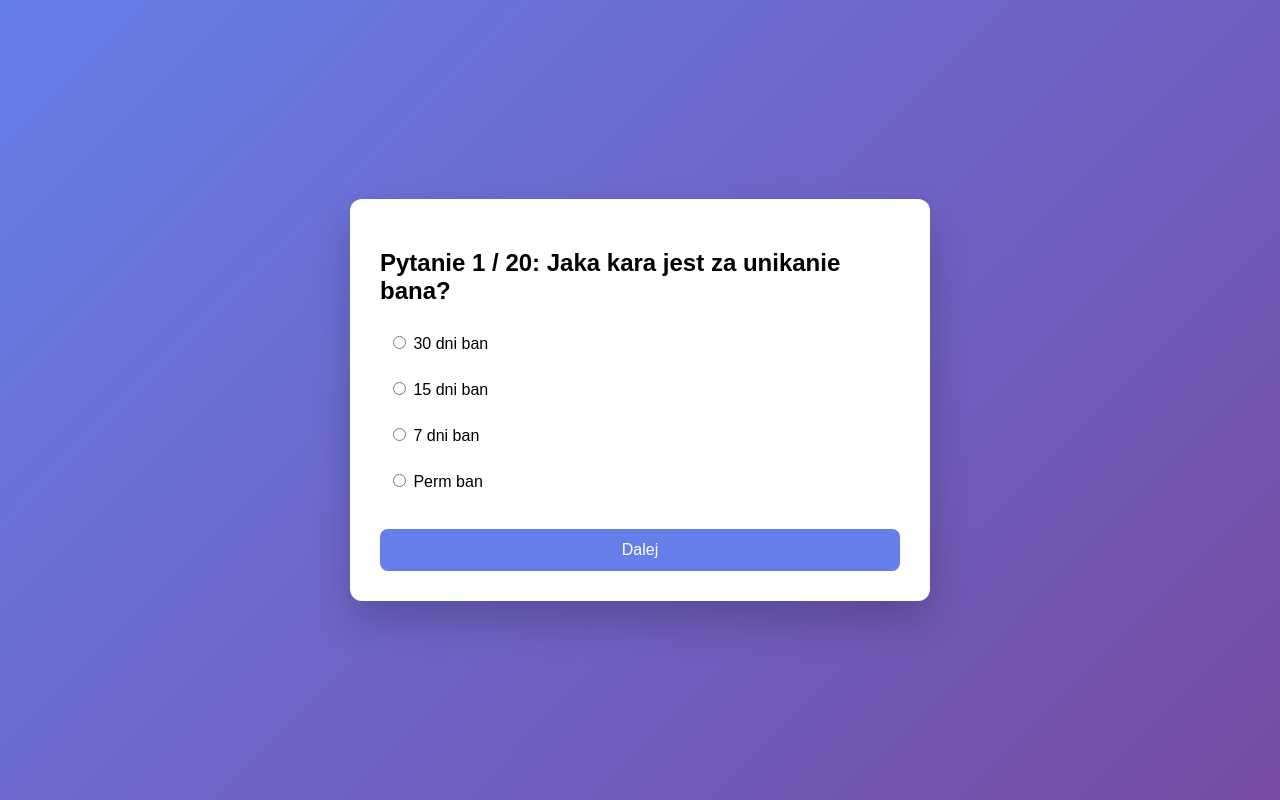
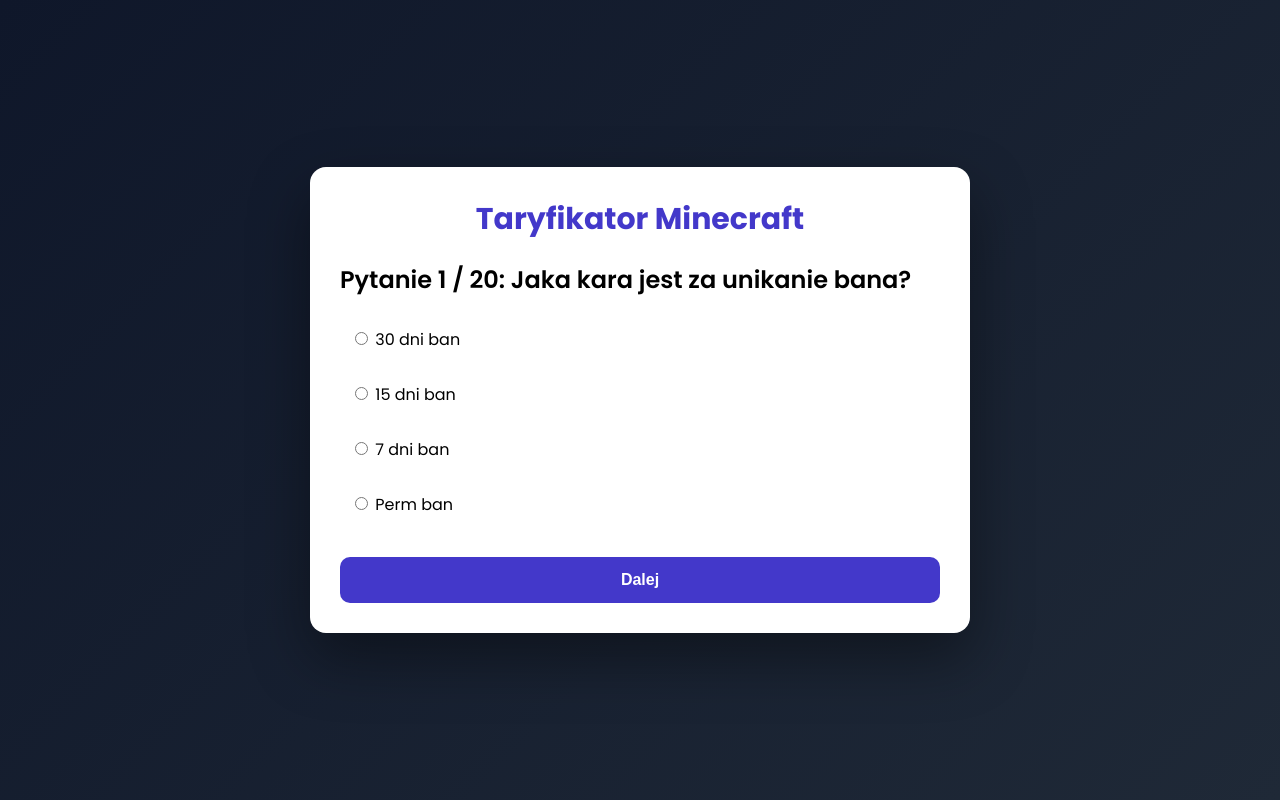
Before and after one commit to olekkowal363-web/testpykmc, a plain HTML site: page index.html in a window 1280 px wide. Drawn offline with Linux system fonts and the light colour scheme.

Commit message:
Update index.html

```diff
--- a/index.html
+++ b/index.html
@@ -2,48 +2,91 @@
 <html lang="pl">
 <head>
 <meta charset="UTF-8">
-<title>Quiz – regulamin</title>
+<title>Taryfikator Minecraft – Quiz</title>
+
+<link href="https://fonts.googleapis.com/css2?family=Poppins:wght@300;400;600;700&display=swap" rel="stylesheet">
+
 <style>
 body {
-  font-family: Arial, sans-serif;
-  background: linear-gradient(135deg, #667eea, #764ba2);
+  font-family: 'Poppins', Arial, sans-serif;
+  background: linear-gradient(135deg, #0f172a, #1f2937);
   display: flex;
   justify-content: center;
   align-items: center;
   height: 100vh;
   margin: 0;
 }
+
 .quiz-box {
   background: #ffffff;
   padding: 30px;
   width: 100%;
-  max-width: 520px;
-  border-radius: 12px;
-  box-shadow: 0 20px 40px rgba(0,0,0,0.2);
+  max-width: 600px;
+  border-radius: 16px;
+  box-shadow: 0 25px 60px rgba(0,0,0,0.4);
 }
-h2 { margin-bottom: 20px; }
+
+.title {
+  text-align: center;
+  font-size: 30px;
+  font-weight: 700;
+  margin-bottom: 15px;
+  color: #4338ca;
+}
+
+h2 {
+  margin-bottom: 20px;
+  font-weight: 600;
+}
+
 .answer {
   margin: 10px 0;
-  padding: 8px;
-  border-radius: 6px;
+  padding: 10px;
+  border-radius: 8px;
 }
-.answer:hover { background: #f1f1f1; }
+
+.answer:hover {
+  background: #f3f4f6;
+}
+
 button {
   margin-top: 20px;
-  padding: 12px;
+  padding: 14px;
   width: 100%;
   font-size: 16px;
+  font-weight: 600;
   border: none;
-  border-radius: 8px;
-  background: #667eea;
+  border-radius: 10px;
+  background: #4338ca;
   color: white;
   cursor: pointer;
 }
-button:hover { background: #5a67d8; }
+
+button:hover {
+  background: #3730a3;
+}
+
+.result {
+  text-align: center;
+}
+
+.result .score {
+  font-size: 28px;
+  font-weight: 600;
+}
+
+.result .percent {
+  font-size: 48px;
+  font-weight: 700;
+  color: #16a34a;
+  margin: 10px 0;
+}
 </style>
 </head>
 <body>
+
 <div class="quiz-box" id="quiz">
+  <div class="title">Taryfikator Minecraft</div>
   <h2 id="question"></h2>
   <div id="answers"></div>
   <button onclick="nextQuestion()">Dalej</button>
@@ -59,7 +102,7 @@
   {question:"Co grozi graczowi za wykorzystywanie mniejszych błędów serwera? (stopnie)",answers:["kick – 10 dni bana – PERM","10 dni bana – 15 dni bana – PERM","7 dni bana – 14 dni bana – 30 dni bana","5 dni bana – 10 dni bana – PERM"],correct:3},
   {question:"Co grozi graczowi za utrudnianie pracy administratorom? (stopnie)",answers:["kick – 12 godzin bana – 1 dzień bana","6 godzin bana – 12 godzin bana – 1 dzień bana","12 godzin bana – 24 godziny bana – 7 dni bana","kick – 6 godzin bana – 1 dzień bana"],correct:0},
   {question:"Za co jest perm ban?",answers:["Próba przekupstwa administracji","Próba oszustwa administracji","Proszenie o rangi lub itemy","Reklama skryptu"],correct:1},
-  {question:"Ile jest dni bana za wulgarne nazwy przedmiotów na /ah?",answers:["1 dzień","24 godziny","12 godzin","2 dni"],correct:2},
+  {question:"Ile jest dni bana za wulgarne nazwy przedmiotów na /ah?",answers:["1 dzień","3 dni","12 godzin","2 dni"],correct:2},
   {question:"Jaka kara jest za unikanie bana?",answers:["30 dni ban","15 dni ban","7 dni ban","Perm ban"],correct:3},
   {question:"Jaka z tych kar jest najwyższa?",answers:["Nielegalny trap","Próba przekupstwa administracji","Współpraca z cheaterem","Przyznanie do cheatów"],correct:0},
   {question:"Jaka jest najniższa kara w przypadku utrudniania pracy Adm?",answers:["ban 6h","kick","mute 1h","mute 6h"],correct:1},
@@ -73,37 +116,51 @@
   {question:"Za co jest perm ban?",answers:["Wykorzystywanie poważnych błędów serwera","Reklama kanału lub odcinka niepowiązanego z pykmc.pl","Próba przekupstwa administracji","Utrudnianie pracy administratorom"],correct:0}
 ];
 
-questions.sort(()=>Math.random()-0.5);
-let current=0, score=0;
+questions.sort(() => Math.random() - 0.5);
+let current = 0, score = 0;
 
-function showQuestion(){
- const q=questions[current];
- document.getElementById("question").innerText=`Pytanie ${current+1} / ${questions.length}: ${q.question}`;
- const a=document.getElementById("answers");
- a.innerHTML="";
- q.answers.forEach((ans,i)=>{
-   a.innerHTML+=`<div class="answer"><label><input type="radio" name="answer" value="${i}"> ${ans}</label></div>`;
+function showQuestion() {
+  const q = questions[current];
+  document.getElementById("question").innerText =
+    `Pytanie ${current + 1} / ${questions.length}: ${q.question}`;
+
+  const a = document.getElementById("answers");
+  a.innerHTML = "";
+  q.answers.forEach((ans, i) => {
+    a.innerHTML += `
+      <div class="answer">
+        <label>
+          <input type="radio" name="answer" value="${i}"> ${ans}
+        </label>
+      </div>`;
   });
 }
 
-function nextQuestion(){
- const s=document.querySelector('input[name="answer"]:checked');
- if(!s){alert("Wybierz odpowiedź!");return;}
- if(parseInt(s.value)===questions[current].correct) score++;
+function nextQuestion() {
+  const s = document.querySelector('input[name="answer"]:checked');
+  if (!s) { alert("Wybierz odpowiedź!"); return; }
+
+  if (parseInt(s.value) === questions[current].correct) score++;
   current++;
- if(current<questions.length){
+
+  if (current < questions.length) {
     showQuestion();
   } else {
-   const percent=Math.round((score/questions.length)*100);
-   document.getElementById("quiz").innerHTML=`
+    const percent = Math.round((score / questions.length) * 100);
+    document.getElementById("quiz").innerHTML = `
+      <div class="result">
+        <div class="title">Taryfikator Minecraft</div>
         <h2>Koniec quizu</h2>
-     <p>Poprawne odpowiedzi: <strong>${score} / ${questions.length}</strong></p>
-     <p>Wynik procentowy: <strong>${percent}%</strong></p>
+        <div class="score">Punkty: ${score} / ${questions.length}</div>
+        <div class="percent">${percent}%</div>
         <button onclick="location.reload()">Zacznij od nowa</button>
+      </div>
     `;
   }
 }
+
 showQuestion();
 </script>
+
 </body>
 </html>
```
Lines whose indentation alone changed are shown as unchanged.
